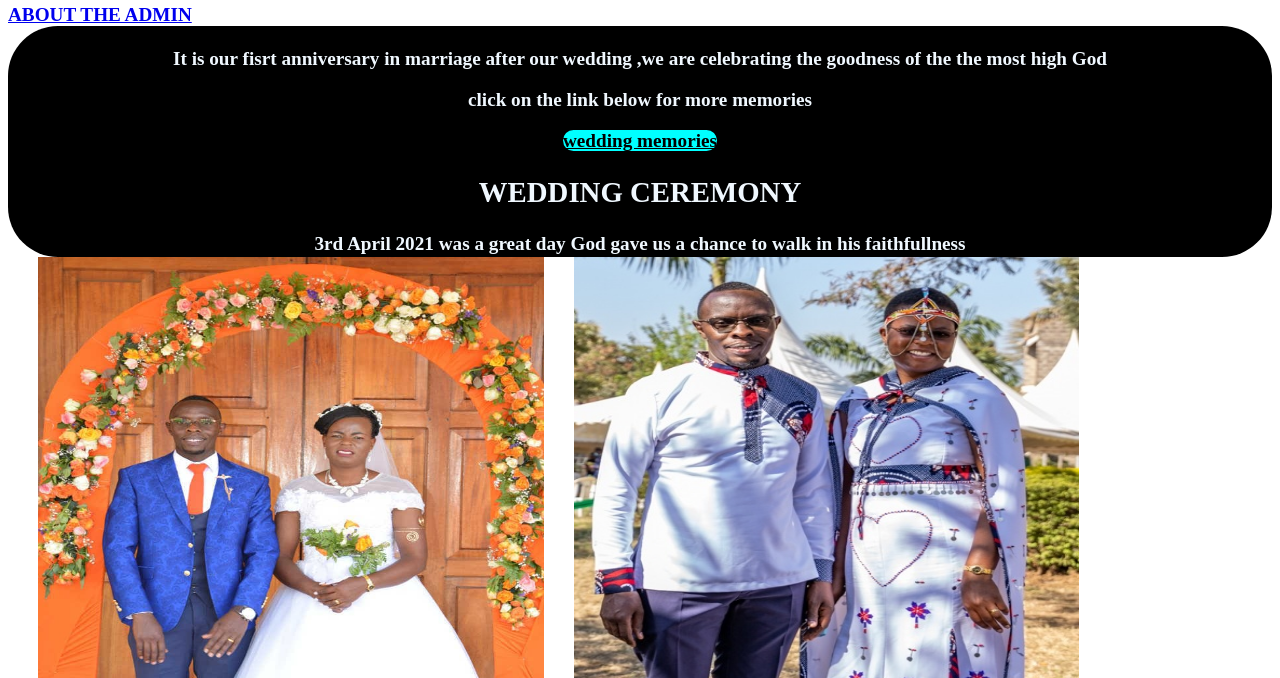
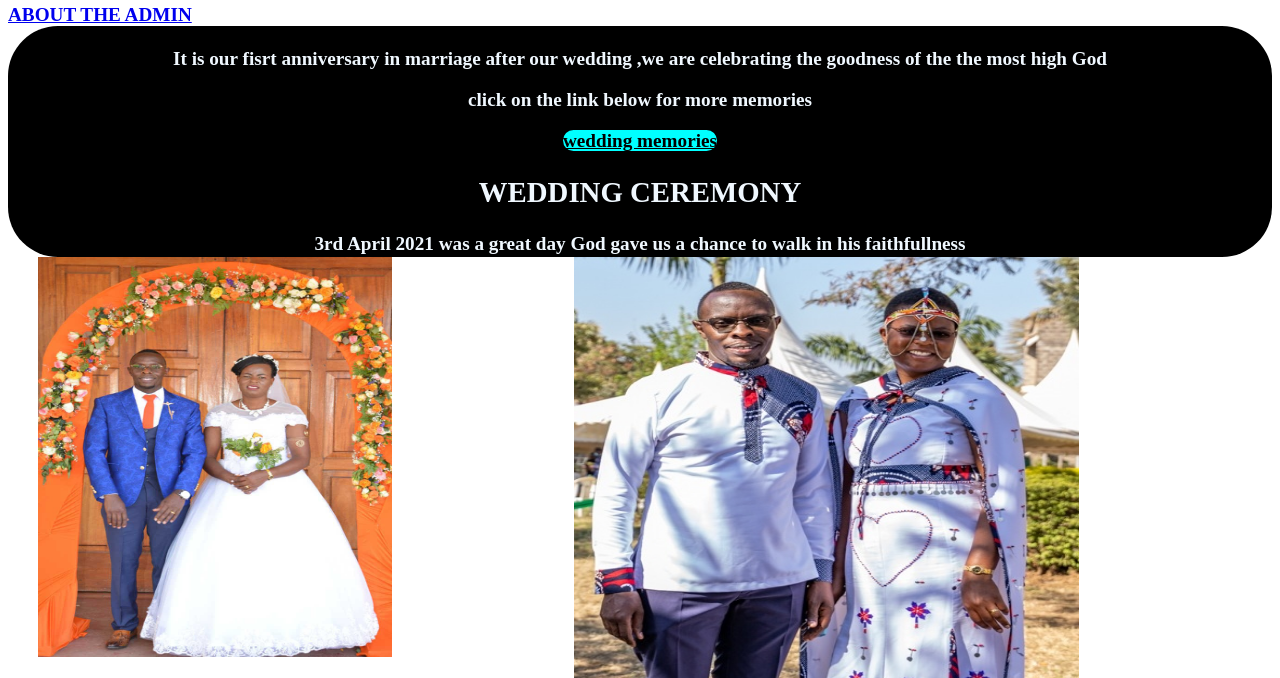
Before and after one commit to jamesmbaria1234/zippy-project, a plain HTML site: page index.html in a window 1280 px wide. Shown: the part 91-769 px from the top of the page. Drawn offline with Linux system fonts and the light colour scheme.

Commit message:
Update index.html

```diff
--- a/index.html
+++ b/index.html
@@ -19,7 +19,7 @@ color: black;" href="anniversary.html">wedding memories</a>
   <p1> 3rd April 2021 was a great day God gave us a chance to walk in his faithfullness </p1>
 </div>
   <div class="column">
-  <img  width="100%" height="600px" src="IMG-20220314-WA0008.jpg" alt="Zippy & Francis">
+  <img  width="70%" height="400px" src="IMG-20220314-WA0008.jpg" alt="Zippy & Francis">
   <p>Its a great journey of love we have walked together for the last one year in marriage.
      <b>Happy 1st anniversary to us</b>
   </p>
```
